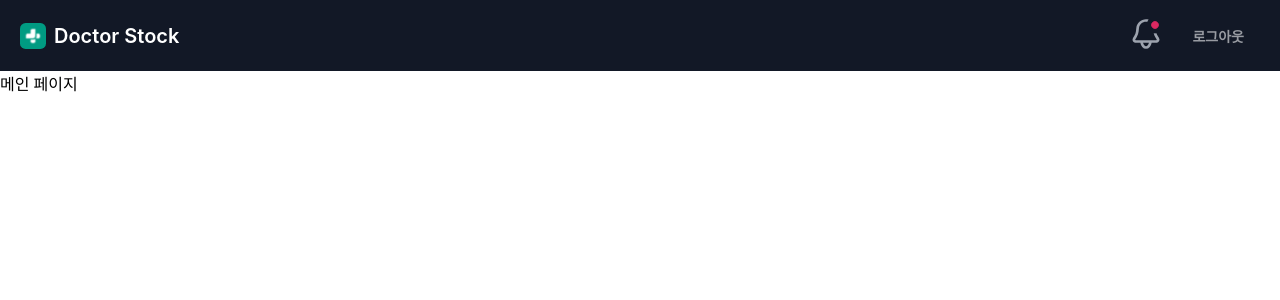
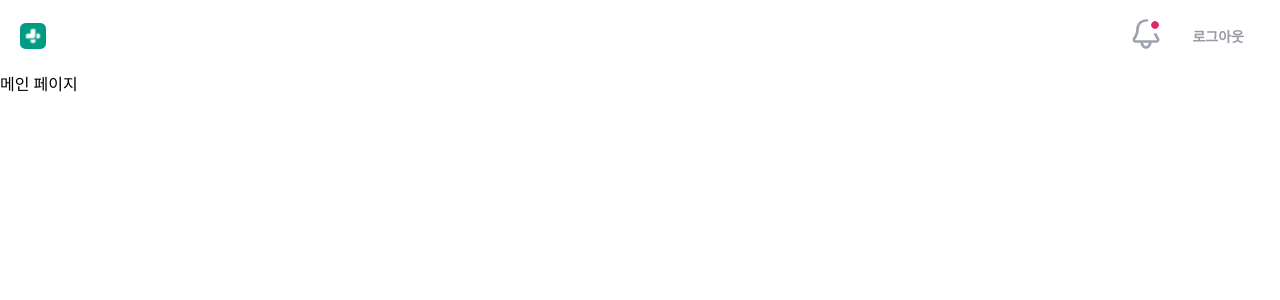
Before and after one commit to DoctorStock/doctorstock-web, a Next.js app: page / in a window 1280 px wide. Shown: the top 300 px of the page. Built offline with nearby package versions, Linux system fonts and the light colour scheme.

Commit message:
[Style] theme.css Gray 색상 및 font-weight 변수 추가

```diff
--- a/app/theme.css
+++ b/app/theme.css
@@ -84,6 +84,7 @@
   --static-white: #ffffff;
   --static-black: #18181b;
 
+
   /* ============================================
        Fill Colors
        ============================================ */
@@ -144,7 +145,8 @@
   --radius-full: 9999px;
 
   /* ============================================
-       Legacy/Compatibility (기존 사용 중인 변수)
+       Gray Colors
        ============================================ */
-  --color-header-bg: #121826;
+  --gray-g100: #f3f4f6;
+  --gray-g900: #121826;
 }
```
